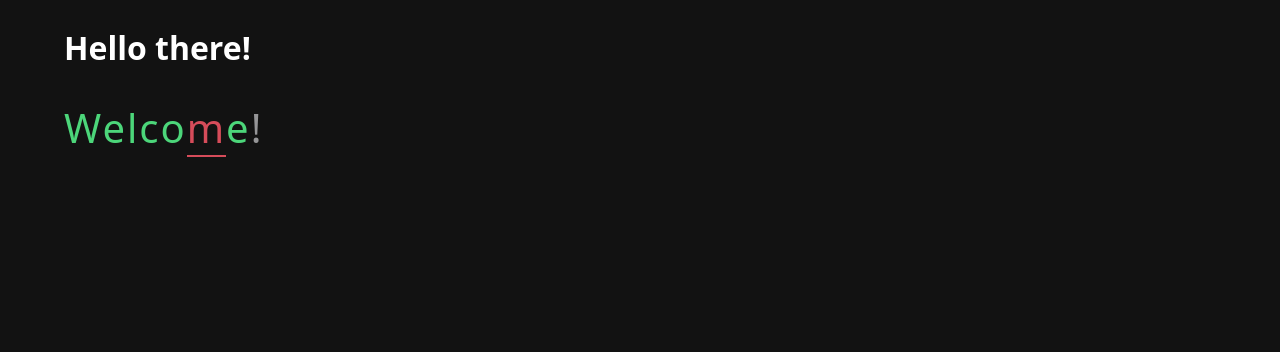
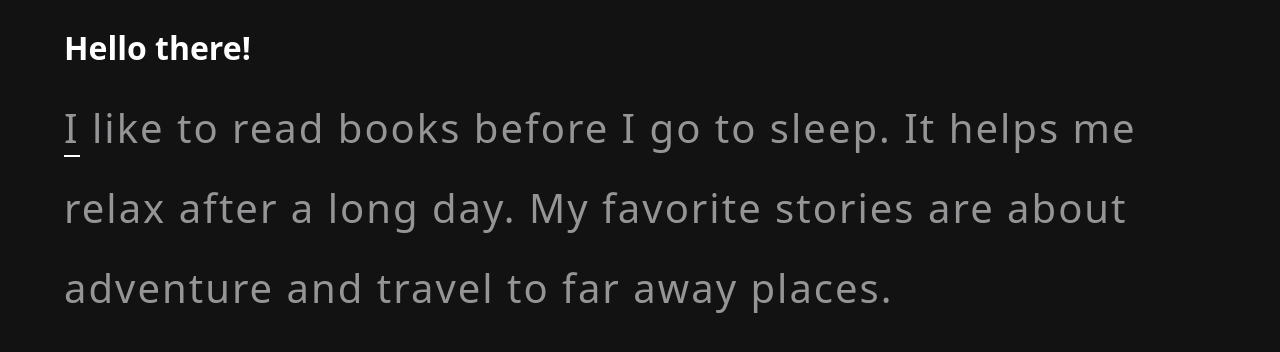
Before and after one commit to Luminoso1/typing-speed-test, a React app: page / in a window 1280 px wide. Shown: the top 352 px of the page. Built offline with nearby package versions, Linux system fonts and the light colour scheme; the HTML template or start-up script is replaced by a standard one.

Commit message:
feat: typing with character state

```diff
--- a/src/components/TypeBox.tsx
+++ b/src/components/TypeBox.tsx
@@ -1,14 +1,90 @@
+import { useState, useEffect, useRef, useCallback, memo } from 'react'
+import type { Character, CharacterState } from '../lib/types'
+import { ALLOWED_KEYS } from '../lib/constants'
+import { getRandomTextCharacters } from '../lib/helpers'
+
 export default function TypeBox() {
+  const { characters, current } = useType(getRandomTextCharacters('easy'))
   return (
     <div className="type-box">
-      <span className="text-filled">W</span>
-      <span className="text-filled">e</span>
-      <span className="text-filled">l</span>
-      <span className="text-filled">c</span>
-      <span className="text-filled">o</span>
-      <span className="text-error">m</span>
-      <span className="text-filled">e</span>
-      <span className="text-empty cursor">!</span>
+      {characters.map(({ index, value, state }) => {
+        return (
+          <CharacterItem
+            key={index}
+            index={index}
+            value={value}
+            state={state}
+            isCurrent={index === current}
+          />
+        )
+      })}
     </div>
   )
 }
+
+const calculateClass = (state: CharacterState, isCurrent = false): string => {
+  const base = {
+    EMPTY: 'text-empty',
+    FILLED: 'text-filled',
+    ERROR: 'text-error',
+  }[state]
+
+  return `${base} ${isCurrent ? 'cursor' : ''}`
+}
+
+interface CharacterProps extends Character {
+  isCurrent?: boolean
+}
+
+const CharacterItem = memo(function CharacterItem({
+  value,
+  state,
+  isCurrent,
+}: CharacterProps) {
+  return <span className={calculateClass(state, isCurrent)}>{value}</span>
+})
+
+const useType = (initialState: Character[]) => {
+  const [characters, setCharacters] = useState<Character[]>(initialState)
+  const [current, setCurrent] = useState(0)
+
+  const currentRef = useRef(0)
+
+  const handleKeyDown = useCallback(
+    (key: string) => {
+      const idx = currentRef.current
+
+      if (key === 'Backspace' && idx > 0) {
+        const prevIdx = idx - 1
+        setCharacters((prev) =>
+          prev.map((c) => (c.index === prevIdx ? { ...c, state: 'EMPTY' } : c)),
+        )
+        setCurrent(prevIdx)
+        currentRef.current = prevIdx
+        return
+      }
+
+      if (ALLOWED_KEYS.includes(key) && idx < characters.length) {
+        const expectedValue = characters[idx].value
+        const newState = key === expectedValue ? 'FILLED' : 'ERROR'
+
+        setCharacters((prev) =>
+          prev.map((c) => (c.index === idx ? { ...c, state: newState } : c)),
+        )
+
+        const nextIdx = idx + 1
+        setCurrent(nextIdx)
+        currentRef.current = nextIdx
+      }
+    },
+    [initialState],
+  )
+
+  useEffect(() => {
+    const onKeyDown = (event: KeyboardEvent) => handleKeyDown(event.key)
+    document.addEventListener('keydown', onKeyDown)
+    return () => document.removeEventListener('keydown', onKeyDown)
+  }, [handleKeyDown])
+
+  return { characters, current }
+}
--- /dev/null
+++ b/src/lib/constants.ts
@@ -0,0 +1,11 @@
+const ALPHABET = 'abcdefghijklmnopqrstuvwxyz'
+const NUMBERS = '0123456789'
+const SYMBOLS = '~!@#$%^&*()_-+={}[]|\\\'"<>:;,./?'
+
+export const ALLOWED_KEYS = [
+  ...ALPHABET,
+  ...ALPHABET.toUpperCase(),
+  ...NUMBERS,
+  ...SYMBOLS,
+  ' ',
+]
--- /dev/null
+++ b/src/lib/helpers.ts
@@ -0,0 +1,26 @@
+import type { Character } from './types'
+import data from './data.json'
+
+type Text = {
+  id: string
+  text: string
+}
+
+type Data = {
+  [key: string]: Text[]
+  easy: Text[]
+  medium: Text[]
+  hard: Text[]
+}
+
+type Dificulty = 'easy' | 'medium' | 'hard'
+
+const textData = data as Data
+
+export const getRandomTextCharacters = (dificulty: Dificulty): Character[] => {
+  const texts = textData[dificulty]
+  const random = Math.floor(Math.random() * texts.length)
+  return texts[random].text
+    .split('')
+    .map((value, index) => ({ index, value, state: 'EMPTY' }))
+}
--- /dev/null
+++ b/src/lib/types.ts
@@ -0,0 +1,7 @@
+export type Character = {
+  index: number
+  value: string
+  state: CharacterState
+}
+
+export type CharacterState = 'EMPTY' | 'FILLED' | 'ERROR'
```
